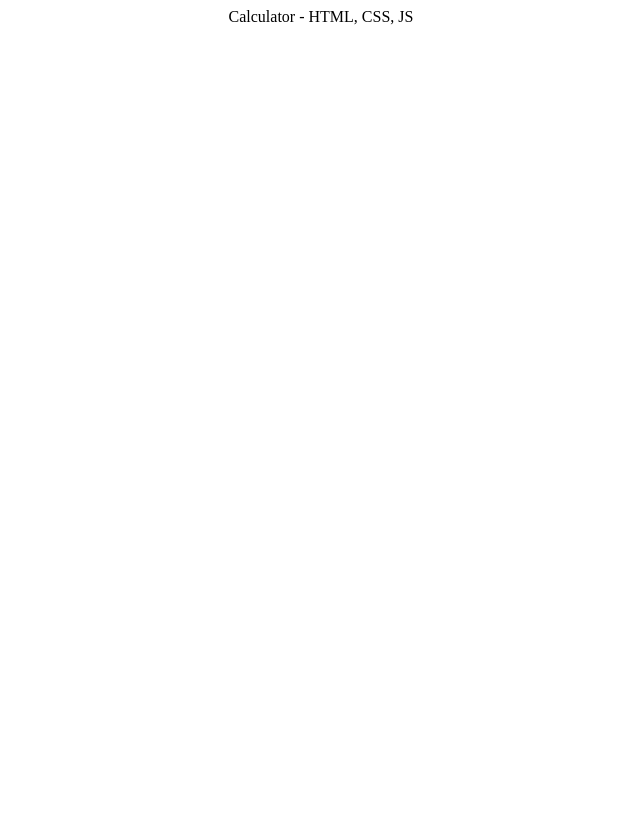
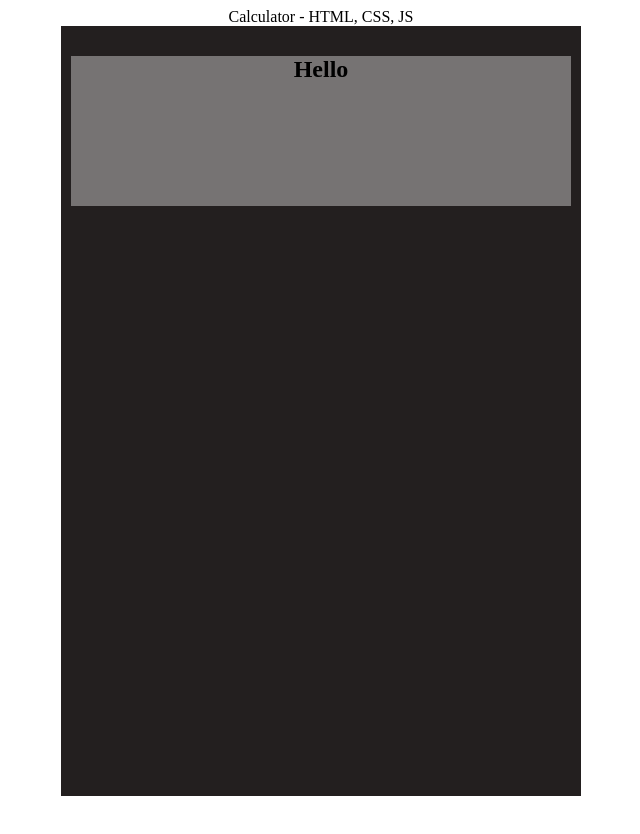
Before and after one commit to rodgerswisdom/Calculator_js, a plain HTML site: page index.html in a window 1280 px wide. Shown: the whole page, without its empty margins (319-959 px from the left). After the commit the page ends 804 px from the top, so only its background shows below. Drawn offline with Linux system fonts and the light colour scheme.

Commit message:
feat: display window

```diff
--- a/css/home.css
+++ b/css/home.css
@@ -1,4 +1,18 @@
 *{
-    height: 100vh;
     text-align: center;
+    justify-content: center;
+    align-items: center;
 }
+
+.calculator-window{
+    width: 500px;
+    height: 750px;
+    background-color: rgb(35, 31, 31);
+    padding: 10px;
+}
+
+.display-window{
+    background-color: rgb(118, 115, 115);
+    height: 150px;
+    width: 100%;
+}
--- a/index.html
+++ b/index.html
@@ -12,9 +12,11 @@
   <header>
     <nav>Calculator - HTML, CSS, JS</nav>
   </header>
-  <section>
+  <section style="display: flex; justify-content: center;" width="100%">
     <div class="calculator-window">
-
+      <div class="display-window">
+        <h1>Hello</h1>
+      </div>
     </div>
   </section>
 </body>
```
